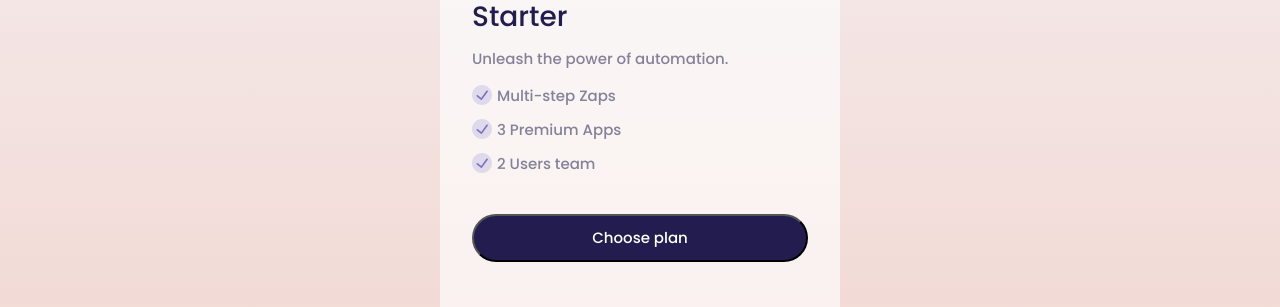
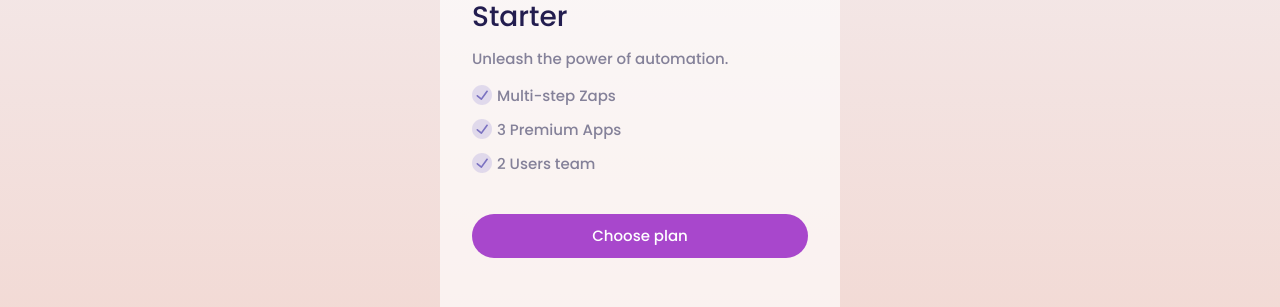
Before and after one commit to AlekseyMonakhov/test-task, a website: page src/index.html in a window 1280 px wide. In both pictures the pointer is over the button 640 px from the left and 652 px from the top of the page. Shown: the part 414-721 px from the top of the page. Drawn offline with nearby package versions, Linux system fonts and the light colour scheme; files that its build step writes are made by us from their sources.

Commit message:
add hover

```diff
--- a/src/scss/partials/_cards.scss
+++ b/src/scss/partials/_cards.scss
@@ -60,6 +60,7 @@
     &-btn {
       padding: 11px 0;
       width: 100%;
+      border: none;
       background: #231d4f;
       mix-blend-mode: normal;
       border-radius: 24px;
--- a/src/scss/style.scss
+++ b/src/scss/style.scss
@@ -4,6 +4,7 @@
 $white: #f5f5fa;
 $bej: #f2dad5;
 $gray: #848199;
+$purple: #a847cc;
 $screenWidth: 1366px;
 
 * {
@@ -28,6 +29,10 @@
   }
 }
 
+button:hover{
+  background-color: $purple !important;
+}
+
 @import "./partials/header";
 @import "./partials/plans";
 @import "./partials/cards";
```
Also changed, not shown: dist/styles/style.css.
